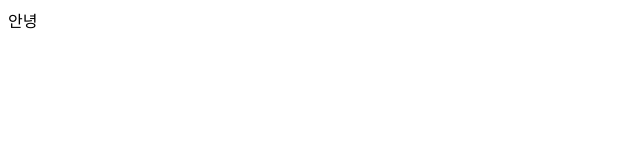
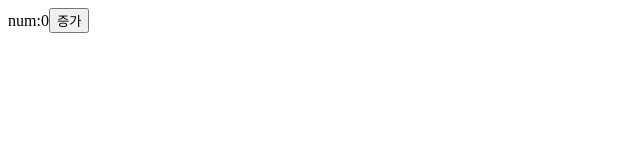
Before and after one commit to sangeuns/react-start, a React (Create React App) app: page / in a window 1280 px wide. Shown: the top 160 px of the page, without its empty margins (0-640 px from the left). Built offline with nearby package versions, Linux system fonts and the light colour scheme.

Commit message:
react  기본 사용법

```diff
--- a/src/App.js
+++ b/src/App.js
@@ -1,6 +1,22 @@
+// react의 useState 라이브러리를 불러온다
+import React, { useState } from "react";
+
 function App() {
+  // onBtnIncreaseClick 함수를 만든다
+  const onBtnIncreaseClick=()=>{
+    console.log("버튼 클릭됨")
+  }
+
+  // return 값으로 html 태그를 활용해 버튼 클릭시 onBtnIncreaseClick 함수가 실행되게 한다
+  // {} : return 값 안에서 js코드, 주석 입력
+  // <>, </> : html 태그를 사용하려면 해당 컨테인을 만들고 그 안에 코드 입력
+
   return (
-    <div>안녕</div>
+    <>
+    num:{0}
+    {/* {버튼을 누르면 onBtnIncreaseClick 함수가 실행한다} */}
+    <button onClick={onBtnIncreaseClick}> 증가 </button>
+    </>
   );
 }
 
```
